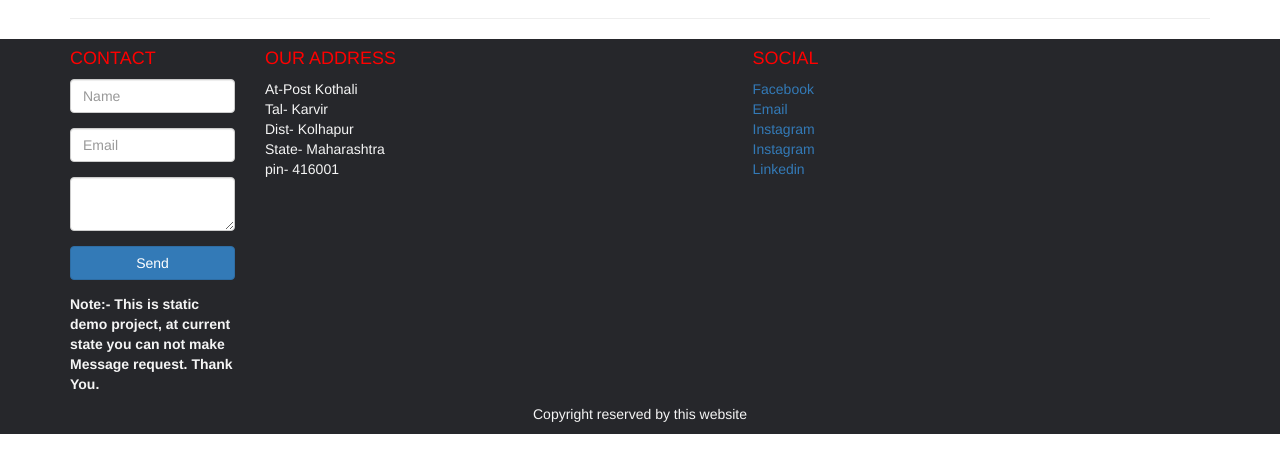
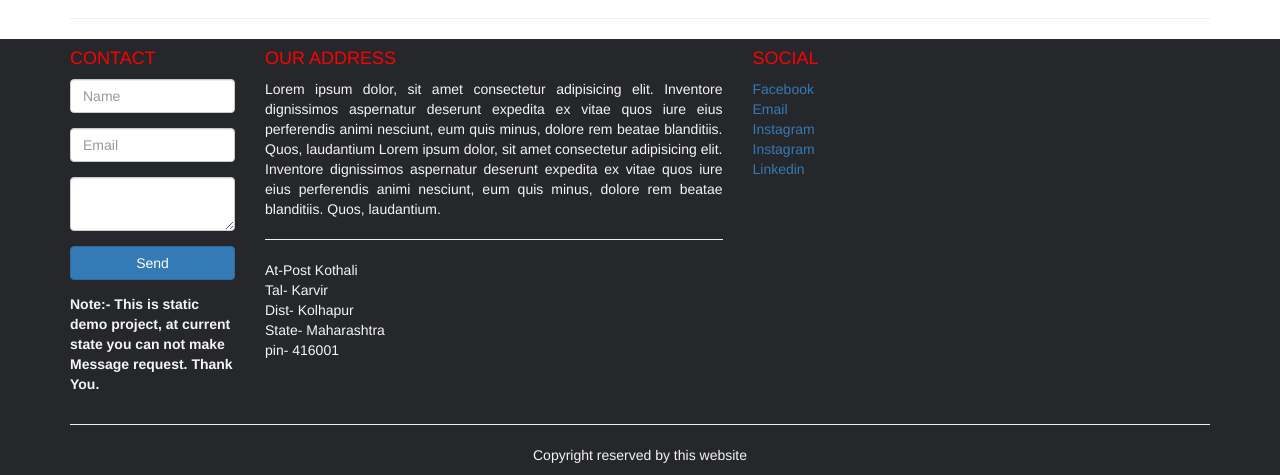
Before and after one commit to Nivas-Patil/My-web-demo-to-recruiters, a website: page index.html in a window 1280 px wide. Shown: the part 1469-1944 px from the top of the page. Before the commit the page ends 1903 px from the top, so only its background shows below. Drawn offline with nearby package versions, Linux system fonts and the light colour scheme.

Commit message:
footer change

```diff
--- a/index.html
+++ b/index.html
@@ -112,6 +112,14 @@
                 </div>
                 <div class="col-8 col-sm-5">
                     <h4 class="red-color">Our address</h4>
+                    <p class="text-justify">Lorem ipsum dolor, sit amet consectetur adipisicing elit. Inventore dignissimos aspernatur deserunt
+                    expedita ex
+                    vitae quos iure eius perferendis animi nesciunt, eum quis minus, dolore rem beatae blanditiis.
+                    Quos, laudantium
+                    Lorem ipsum dolor, sit amet consectetur adipisicing elit. Inventore dignissimos aspernatur deserunt
+                        expedita ex
+                        vitae quos iure eius perferendis animi nesciunt, eum quis minus, dolore rem beatae blanditiis.
+                        Quos, laudantium.</p><hr>
                     <address>
                         At-Post Kothali<br>
                         Tal- Karvir<br>
@@ -132,8 +140,7 @@
                         </ul>
                     </div>
                 </div>
-                <hr>
-            </div>
+            </div> <hr>
             <div class="row text-center">
                 <div class="col-auto">
                     <p>Copyright reserved by this website</p>
```
